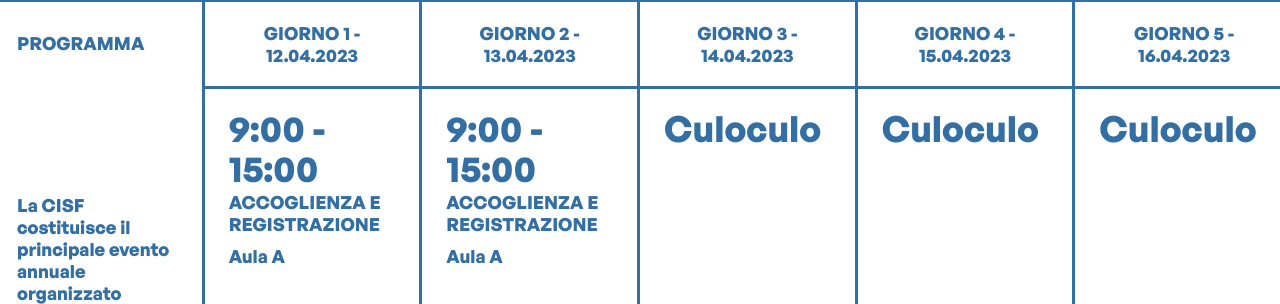
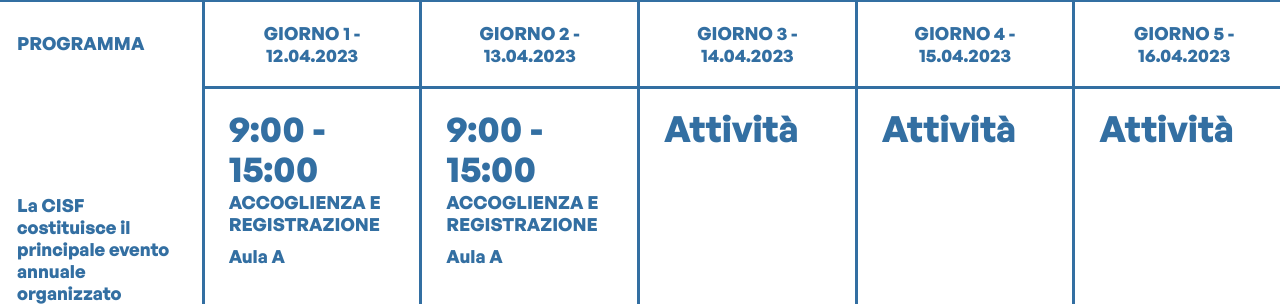
Before and after one commit to ai-sf/cisf23, a Jekyll site: the page built from programma.html, in a window 1280 px wide. Shown: the part 121-425 px from the top of the page. Built offline with Jekyll 4.4.1, drawn with Linux system fonts in a browser that asks for light colours; nearby versions of some CDN libraries.

Commit message:
Fix images

```diff
--- a/_data/programma.yml
+++ b/_data/programma.yml
@@ -49,16 +49,16 @@ columns:
     title: Giorno 3 - 14.04.2023
     style: separated
     par: p2
-    text: Culoculo
+    text: Attività
 
   - width: s6 m6 l2 h1
     title: Giorno 4 - 15.04.2023
     style: separated
     par: p2
-    text: Culoculo
+    text: Attività
 
   - width: s6 m6 l2 h1
     title: Giorno 5 - 16.04.2023
     style: separated
     par: p2
-    text: Culoculo
+    text: Attività
--- a/css/main.scss
+++ b/css/main.scss
@@ -286,6 +286,8 @@ footer{
     }
 
     .footer-images{
+      padding-top: 0px;
+      padding-bottom: 0px;
       height: 100%;
       img.rect{
         height: 47px;
```
